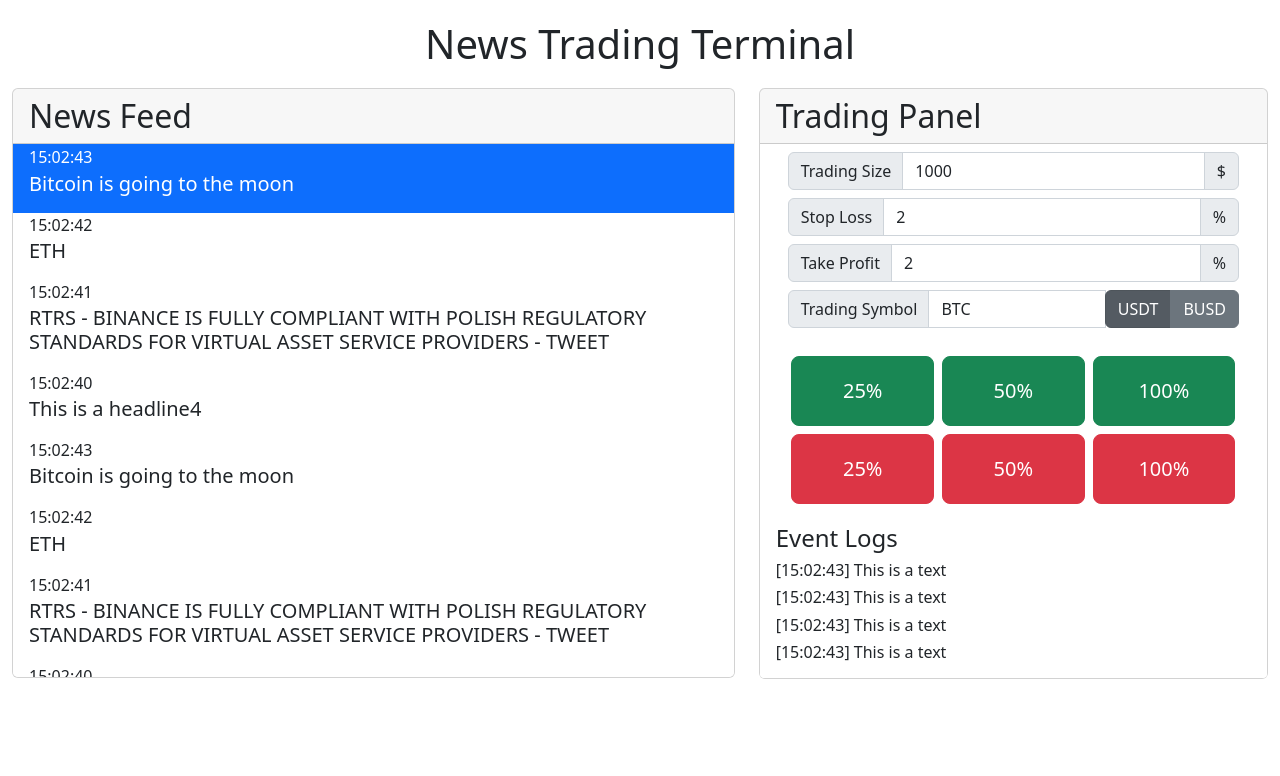
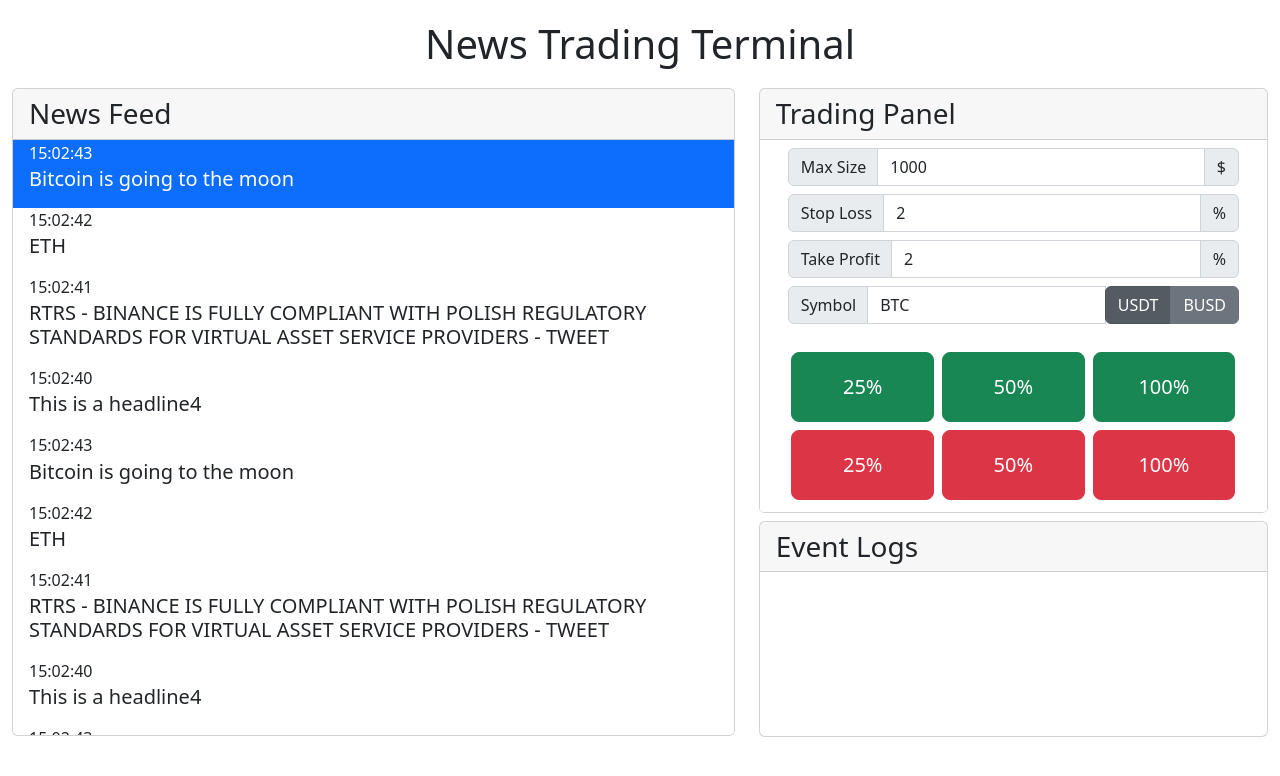
Before and after one commit to walidm95/news-trading-terminal, a Vue app: page / in a window 1280 px wide. Shown: the top 776 px of the page. Built offline with nearby package versions, Linux system fonts and the light colour scheme.

Commit message:
bind button events to event logs. make event logs scrollable

```diff
--- a/src/App.vue
+++ b/src/App.vue
@@ -1,6 +1,7 @@
 <script setup>
 import NewsFeed from './components/NewsFeed.vue'
 import TradingPanel from './components/TradingPanel.vue';
+import EventLogs from './components/EventLogs.vue';
 import api from './api';
 </script>
 
@@ -28,7 +29,10 @@ import api from './api';
         @stop-loss-changed="trading.stopLossPct=Number($event.target.value)"
         @take-profit-changed="trading.takeProfitPct=Number($event.target.value)"
         @trading-symbol-changed="trading.tradingSymbol=$event.target.value"
-          @quote-asset-changed="onQuoteAssetChanged"/>
+        @quote-asset-changed="onQuoteAssetChanged"
+        @buy-button-clicked="onBuyButtonClicked"
+        @sell-button-clicked="onSellButtonClicked"/>
+        <EventLogs :logs="eventLogs"/>
       </div>
     </div>
   </div>
@@ -45,19 +49,18 @@ function findSymbolInHeadline(headline, symbols) {
       return symbols[symbol];
     }
   }
-  return null;
+  return '';
 }
 
 // Initialize data
 var symbols = api.getNamesAndTickers();
 var headlines = api.getNewsHeadlines();
-var eventLogs = api.getEventLogs();
 
 export default {
   data() {
     return {
       symbols: symbols,
-      eventLogs: eventLogs,
+      eventLogs: [],
       news: {
         headlines: headlines,
         activeHeadline: 0
@@ -81,6 +84,20 @@ export default {
       if (quoteAsset != '') {
         this.trading.quoteAsset = quoteAsset;
       }
+    },
+    onBuyButtonClicked(size) {
+      var dollarSize = Number(size.replace('%','')) / 100 * this.trading.maxTradingSize;
+      this.eventLogs = [{
+        time: new Date().toLocaleTimeString(),
+        text: `Bought ${this.trading.tradingSymbol} for ${dollarSize.toLocaleString()} ${this.trading.quoteAsset}`
+      }].concat(this.eventLogs);
+    },
+    onSellButtonClicked(size) {
+      var dollarSize = Number(size.replace('%','')) / 100 * this.trading.maxTradingSize;
+      this.eventLogs = [{
+        time: new Date().toLocaleTimeString(),
+        text: `Sold ${this.trading.tradingSymbol} for ${dollarSize.toLocaleString()} ${this.trading.quoteAsset}`
+      }].concat(this.eventLogs);
     }
   }
 }
--- a/src/components/EventLogs.vue
+++ b/src/components/EventLogs.vue
@@ -1,26 +1,30 @@
 <script setup>
 import Log from './Log.vue'
-import api from '../api'
+</script>
+
+<script>
+export default {
+    props: {
+        logs: {type: Array, required: true}
+    },
+    components: { Log }
+}
 </script>
 
 <template>
-    <div style="text-align:left">
-        <div class="h4">
-            Event Logs
+    <div class="card">
+        <div class="card-header h3">
+              Event Logs
         </div>
-        <ul class="list-group list-group-flush">
+        <ul class="list-group list-group-flush scrolled mt-1">
             <Log v-for="(log, index) in logs" :key="index" :time="log.time" :text="log.text" />
         </ul>
     </div>
 </template>
 
-<script>
-export default {
-    data() {
-        return {
-            logs: api.getEventLogs()
-        };
-    },
-    components: { Log }
+<style scoped>
+.scrolled {
+    overflow-y: scroll;
+    height: 160px;
 }
-</script>
+</style>
--- a/src/components/Log.vue
+++ b/src/components/Log.vue
@@ -6,5 +6,5 @@ defineProps({
 </script>
 
 <template>
-    <h6>[{{ time }}] {{ text }}</h6>
+    <h6>&nbsp; {{ time }} &nbsp; {{ text }}</h6>
 </template>
--- a/src/components/NewsFeed.vue
+++ b/src/components/NewsFeed.vue
@@ -18,7 +18,7 @@ export default {
 
 <template>
     <div class="card">
-        <div class="card-header h2">
+        <div class="card-header h3">
             News Feed
         </div>
         <ul class="list-group list-group-flush scrolled">
@@ -34,6 +34,6 @@ export default {
 <style scoped>
 .scrolled {
     overflow-y: scroll;
-    height: 533px;
+    height: 595px;
 }
 </style>
--- a/src/components/TradingButtons.vue
+++ b/src/components/TradingButtons.vue
@@ -1,14 +1,14 @@
 <template>
     <div>
         <div>
-            <button type="button" class="btn btn-success btn-lg m-1 trading-buttons">25%</button>
-            <button type="button" class="btn btn-success btn-lg m-1 trading-buttons">50%</button>
-            <button type="button" class="btn btn-success btn-lg m-1 trading-buttons">100%</button>
+            <button type="button" class="btn btn-success btn-lg m-1 trading-buttons" @click="$emit('buy-button-clicked', $event)">25%</button>
+            <button type="button" class="btn btn-success btn-lg m-1 trading-buttons" @click="$emit('buy-button-clicked', $event)">50%</button>
+            <button type="button" class="btn btn-success btn-lg m-1 trading-buttons" @click="$emit('buy-button-clicked', $event)">100%</button>
         </div>
         <div>
-            <button type="button" class="btn btn-danger btn-lg m-1 trading-buttons">25%</button>
-            <button type="button" class="btn btn-danger btn-lg m-1 trading-buttons">50%</button>
-            <button type="button" class="btn btn-danger btn-lg m-1 trading-buttons">100%</button>
+            <button type="button" class="btn btn-danger btn-lg m-1 trading-buttons" @click="$emit('sell-button-clicked', $event)">25%</button>
+            <button type="button" class="btn btn-danger btn-lg m-1 trading-buttons" @click="$emit('sell-button-clicked', $event)">50%</button>
+            <button type="button" class="btn btn-danger btn-lg m-1 trading-buttons" @click="$emit('sell-button-clicked', $event)">100%</button>
         </div>
     </div>
 </template>
--- a/src/components/TradingPanel.vue
+++ b/src/components/TradingPanel.vue
@@ -1,7 +1,6 @@
 <script setup>
 import TradingParameters from './TradingParameters.vue';
 import TradingButtons from './TradingButtons.vue';
-import EventLogs from './EventLogs.vue';
 </script>
 
 <script>
@@ -17,8 +16,8 @@ export default {
 </script>
 
 <template>
-    <div class="card">
-        <div class="card-header h2">
+    <div class="card mb-2">
+        <div class="card-header h3">
             Trading Panel
         </div>
         <ul class="list-group list-group-flush">
@@ -36,10 +35,9 @@ export default {
                     @quote-asset-changed="$emit('quote-asset-changed', $event.target.innerText)"/>
             </li>
             <li class="list-group-item text-center">
-                <TradingButtons />
-            </li>
-            <li class="list-group-item">
-                <EventLogs />
+                <TradingButtons
+                    @buy-button-clicked="$emit('buy-button-clicked', $event.target.textContent)"
+                    @sell-button-clicked="$emit('sell-button-clicked', $event.target.textContent)"/>
             </li>
         </ul>
     </div>
--- a/src/components/TradingParameters.vue
+++ b/src/components/TradingParameters.vue
@@ -14,7 +14,7 @@ export default {
     <div class="container">
         <div class="input-group mb-2">
             <div class="input-group-prepend">
-                <label class="input-group-text" for="maxTradingSizd">Trading Size</label>
+                <label class="input-group-text" for="maxTradingSizd">Max Size</label>
             </div>
             <input type="number" class="form-control" id="maxTradingSize" placeholder="Max Trading Size"
                 :value="maxTradingSize"
@@ -47,7 +47,7 @@ export default {
         </div>
         <div class="input-group mb-2">
             <div class="input-group-prepend">
-                <label class="input-group-text" for="tradingSymbol">Trading Symbol</label>
+                <label class="input-group-text" for="tradingSymbol">Symbol</label>
             </div>
             <input type="text" class="form-control" id="tradingSymbol" placeholder="Trading Symbol"
                 :value="tradingSymbol"
```
Lines whose indentation alone changed are shown as unchanged.
